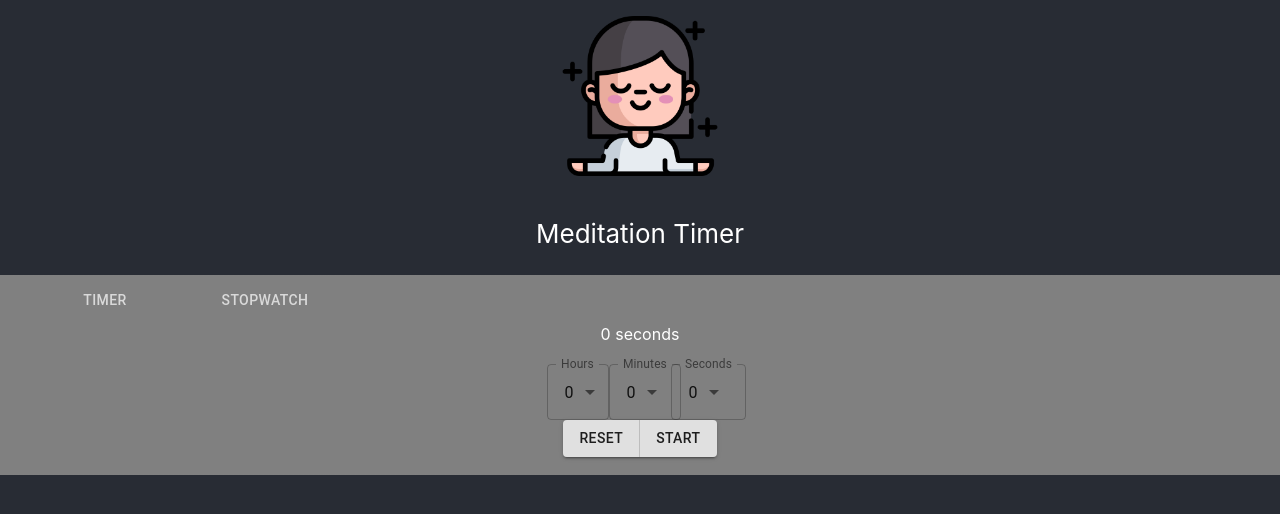
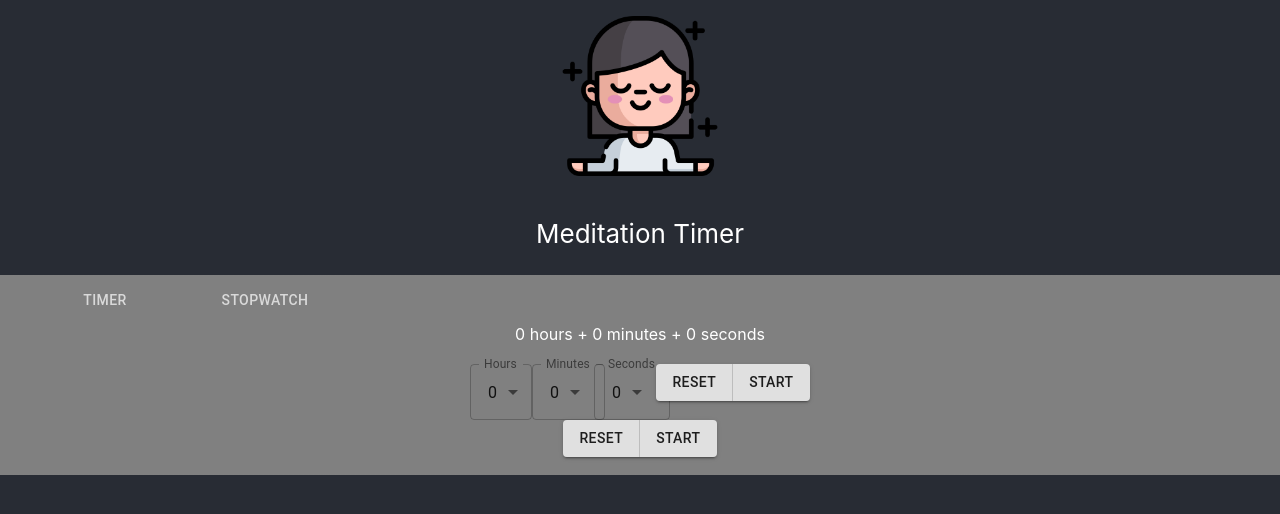
Before and after one commit to claudiegp/meditation-timer, a React (Create React App) app: page / in a window 1280 px wide. Shown: the top 514 px of the page. Built offline with nearby package versions, Linux system fonts and the light colour scheme.

Commit message:
feat(countdown): add start, pause and reset countdown

```diff
--- a/src/TimeSelector/TimeSelector.tsx
+++ b/src/TimeSelector/TimeSelector.tsx
@@ -1,6 +1,10 @@
-import { TextField, MenuItem, Box, Container } from "@material-ui/core";
-import React, { FunctionComponent, useEffect, useState } from "react";
-import { calculateTotalSeconds } from "../Utilities/time_utility";
+import { TextField, MenuItem, Container } from "@material-ui/core";
+import React, { FunctionComponent, useEffect, useRef, useState } from "react";
+import ButtonBanner from "../ButtonBanner/ButtonBanner";
+import {
+  calculateTotalSeconds,
+  convertSecondsToHms,
+} from "../Utilities/time_utility";
 
 const optionsHours: number[] = Array.from(Array(25).keys());
 const optionsMinutes: number[] = Array.from(Array(61).keys());
@@ -11,24 +15,45 @@ const TimeSelector: FunctionComponent = () => {
   const [minutes, setMinutes] = useState(0);
   const [seconds, setSeconds] = useState(0);
   const [totalSeconds, setTotalSeconds] = useState(0);
+  const intervalRef: { current: NodeJS.Timeout | null } = useRef(null);
 
-  console.log(totalSeconds);
-  console.log(hours);
-  console.log(minutes);
-  console.log(seconds);
+  const startCountdown = () => {
+    if (totalSeconds > 0) {
+      const intervalID: NodeJS.Timeout = setInterval(
+        () => setTotalSeconds((totalSeconds) => totalSeconds - 1),
+        1000
+      );
+      intervalRef.current = intervalID;
+      return () => clearInterval(intervalID);
+    }
+  };
 
+  const pauseCountdown = () => {
+    clearInterval(intervalRef.current as NodeJS.Timeout);
+  };
+
+  const resetInputValues = () => {
+    setHours(0);
+    setMinutes(0);
+    setSeconds(0);
+  };
+
+  const resetCountdown = () => {
+    clearInterval(intervalRef.current as NodeJS.Timeout);
+    setTotalSeconds(0);
+    resetInputValues();
+  };
+
+  /**
+   * sets and updates time for example '1 hours 30 minutes 0 seconds */
   useEffect(() => {
     setTotalSeconds(calculateTotalSeconds(hours, minutes, seconds));
-
-    console.log(totalSeconds);
-    console.log(hours);
-    console.log(minutes);
-    console.log(seconds);
-  }, [hours, minutes, seconds, totalSeconds]);
+  }, [hours, minutes, seconds]);
 
   return (
     <>
-      <Container>{totalSeconds} seconds</Container>
+      {/* Clock */}
+      <Container>{convertSecondsToHms(totalSeconds)}</Container>
       <br></br>
       <TextField
         id="hours"
@@ -77,6 +102,12 @@ const TimeSelector: FunctionComponent = () => {
           </MenuItem>
         ))}
       </TextField>
+
+      <ButtonBanner
+        startCountdown={startCountdown}
+        pauseCountdown={pauseCountdown}
+        resetCountdown={resetCountdown}
+      ></ButtonBanner>
     </>
   );
 };
```
